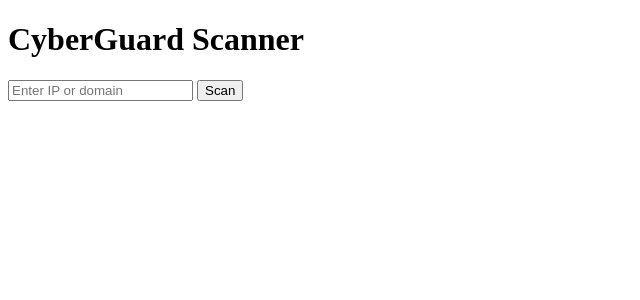
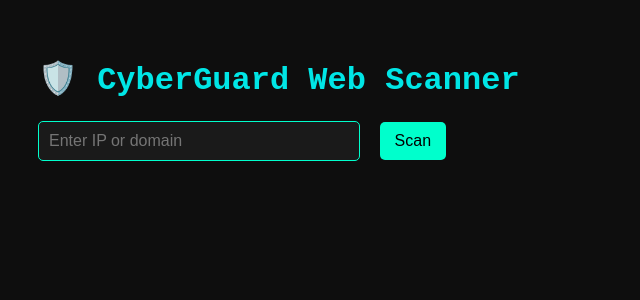
Before and after one commit to ToshitDev/CyberGuard, a Flask app: page / in a window 1280 px wide. Shown: the top 300 px of the page, without its empty margins (0-640 px from the left). Run offline with Flask 3, Linux system fonts and the light colour scheme.

Commit message:
Cleaned up file structure for web version

```diff
--- a/web-version/app.py
+++ b/web-version/app.py
@@ -1,3 +1,7 @@
+import sys
+import os
+sys.path.insert(0, os.path.abspath(os.path.join(os.path.dirname(__file__), '..')))
+
 from flask import Flask, render_template, request
 from scanner import scan_target
 from utils import is_valid_target
--- a/web-version/templates/index.html
+++ b/web-version/templates/index.html
@@ -1,31 +1,97 @@
 <!DOCTYPE html>
-<html>
+<html lang="en">
 <head>
-    <title>CyberGuard Web</title>
+    <meta charset="UTF-8">
+    <title>CyberGuard Web Scanner</title>
+    <style>
+        body {
+            background-color: #0e0e0e;
+            color: #00ffcc;
+            font-family: 'Courier New', Courier, monospace;
+            padding: 30px;
+        }
+
+        h1, h2, h3 {
+            color: #00e6e6;
+        }
+
+        form {
+            margin-bottom: 30px;
+        }
+
+        input[type="text"] {
+            width: 300px;
+            padding: 10px;
+            font-size: 16px;
+            background-color: #1a1a1a;
+            color: #00ffcc;
+            border: 1px solid #00ffcc;
+            border-radius: 5px;
+        }
+
+        button {
+            padding: 10px 15px;
+            font-size: 16px;
+            background-color: #00ffcc;
+            color: #000;
+            border: none;
+            border-radius: 5px;
+            cursor: pointer;
+            margin-left: 10px;
+        }
+
+        ul {
+            list-style: none;
+            padding-left: 0;
+        }
+
+        li {
+            background-color: #1f1f1f;
+            margin-bottom: 10px;
+            padding: 10px;
+            border-left: 4px solid #00ffcc;
+        }
+
+        .section {
+            margin-bottom: 40px;
+        }
+    </style>
 </head>
 <body>
-    <h1>CyberGuard Scanner</h1>
+    <h1>🛡️ CyberGuard Web Scanner</h1>
     <form method="POST">
         <input type="text" name="target" placeholder="Enter IP or domain" required>
         <button type="submit">Scan</button>
     </form>
 
     {% if target %}
-        <h2>Results for {{ target }}</h2>
+        <div class="section">
+            <h2>📡 Scan Results for <code>{{ target }}</code></h2>
 
             <h3>Open Ports:</h3>
+            {% if results %}
                 <ul>
                 {% for entry in results %}
-                <li>Port: {{ entry.port }} | State: {{ entry.state }} | Banner: {{ entry.banner }}</li>
+                    <li>Port: {{ entry.port }}<br>State: {{ entry.state }}<br>Banner: {{ entry.banner }}</li>
                 {% endfor %}
                 </ul>
+            {% else %}
+                <p>No open ports found.</p>
+            {% endif %}
+        </div>
 
-        <h3>Shodan Info:</h3>
+        <div class="section">
+            <h3>🛰️ Shodan Info:</h3>
+            {% if info %}
                 <ul>
                 {% for key, value in info.items() %}
-                <li>{{ key.capitalize() }}: {{ value }}</li>
+                    <li><strong>{{ key.capitalize() }}:</strong> {{ value }}</li>
                 {% endfor %}
                 </ul>
+            {% else %}
+                <p>No Shodan info found.</p>
+            {% endif %}
+        </div>
     {% endif %}
 </body>
 </html>
```
Lines whose indentation alone changed are shown as unchanged.
